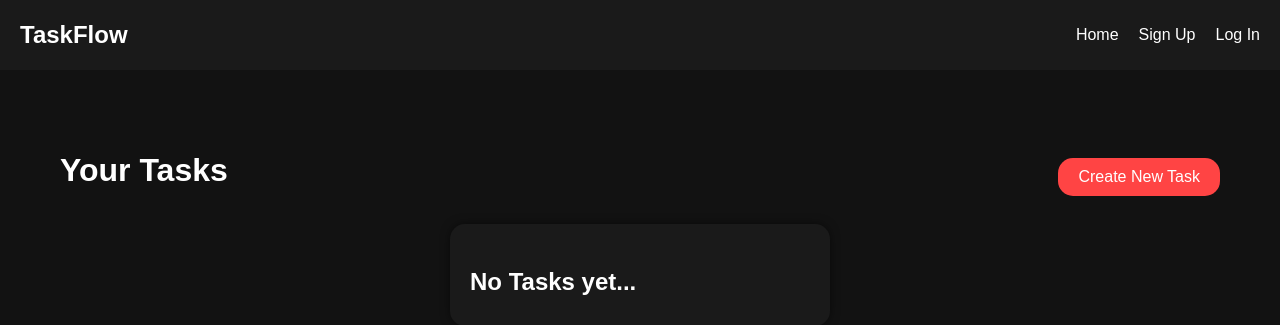
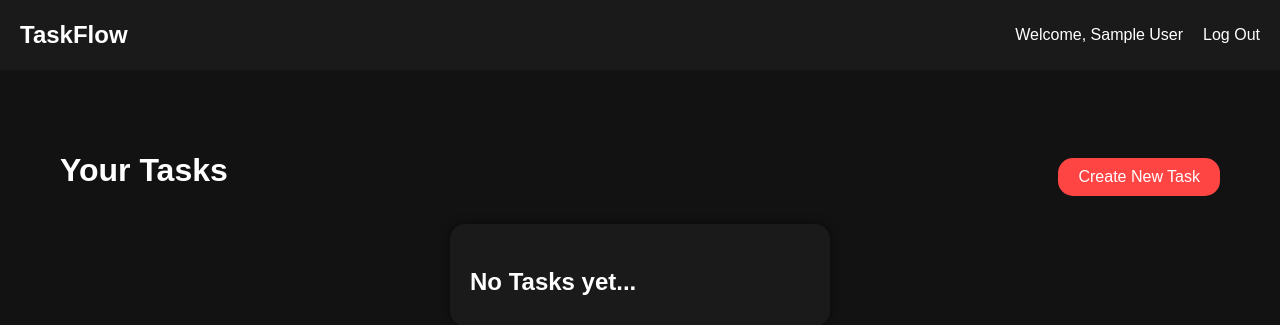
Before and after one commit to amirhs110/Todo-app, a Django app: page /dashboard/ in a window 1280 px wide. Shown: the top 325 px of the page. Run offline with Django 4.2, Linux system fonts and the light colour scheme; the visitor is signed in with stand-in values (Sample User, id 1); data that the repository does not hold is empty.

Commit message:
complete login and register

```diff
--- a/core/templates/base.html
+++ b/core/templates/base.html
@@ -16,9 +16,13 @@
             <div class="logo">TaskFlow</div>
             <div class="hamburger" onclick="toggleMenu()">&#9776;</div>
             <ul class="nav-links">
-                <li><a href="#">Home</a></li>
-                <li><a href="#">Sign Up</a></li>
-                <li><a href="#">Log In</a></li>
+                {% if user.is_authenticated %}
+                    <li><a href="#">Welcome, {{ user.first_name }} {{ user.last_name }}</a></li>
+                    <li><a href="{% url 'accounts:logout' %}">Log Out</a></li>
+                {% else %}
+                    <li><a href="{% url 'accounts:register' %}">Sign Up</a></li>
+                    <li><a href="{% url 'accounts:login' %}">Log In</a></li>
+                {% endif %}
             </ul>
         </nav>
     </header>
--- a/core/templates/home.html
+++ b/core/templates/home.html
@@ -13,8 +13,8 @@
             <h1>Welcome to TaskFlow</h1>
             <p>Your ultimate task management tool to keep you organized and productive.</p>
             <div class="buttons">
-                <a href="#" class="btn btn-signup">Sign Up</a>
-                <a href="#" class="btn btn-login">Log In</a>
+                <a href="{% url 'accounts:register' %}" class="btn btn-signup">Sign Up</a>
+                <a href="{% url 'accounts:login' %}" class="btn btn-login">Log In</a>
             </div>
         </section>
 
```
Also changed, not shown: core/templates/registration/register.html (+16 -0 lines).
